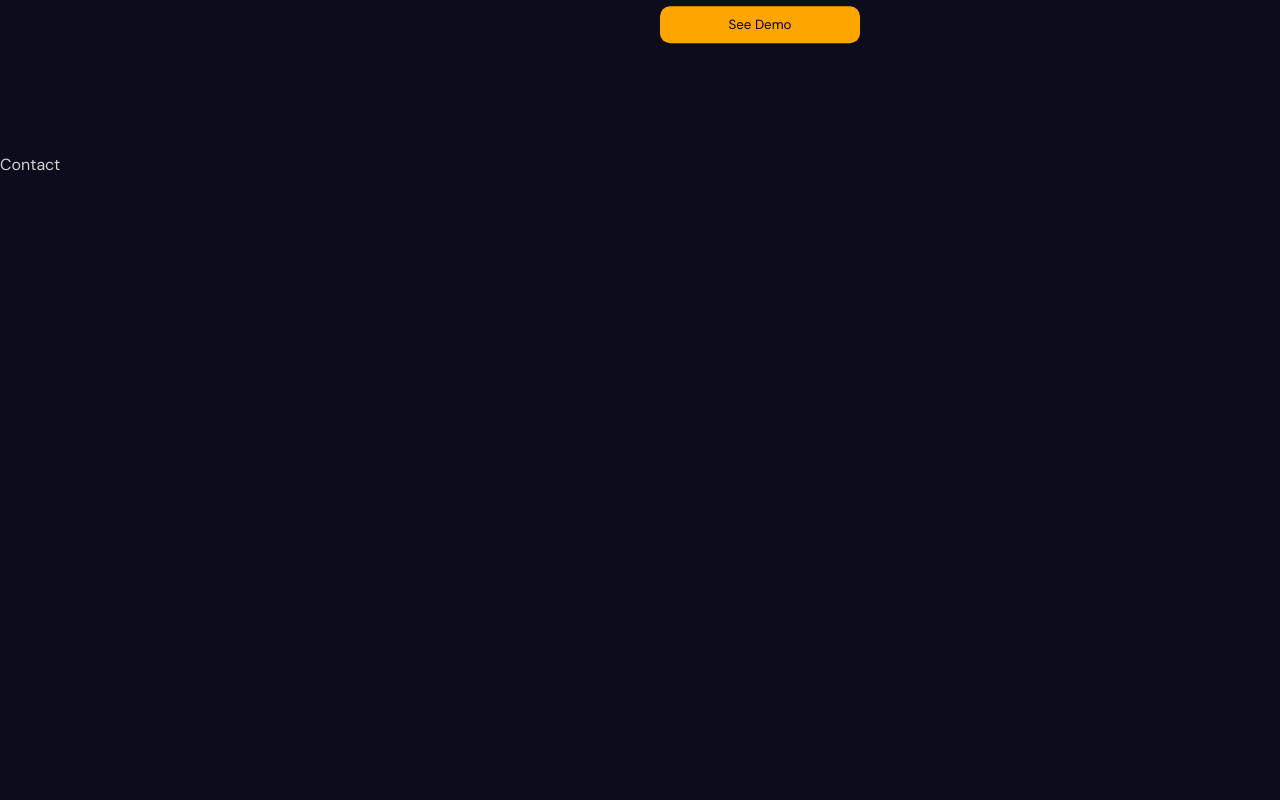
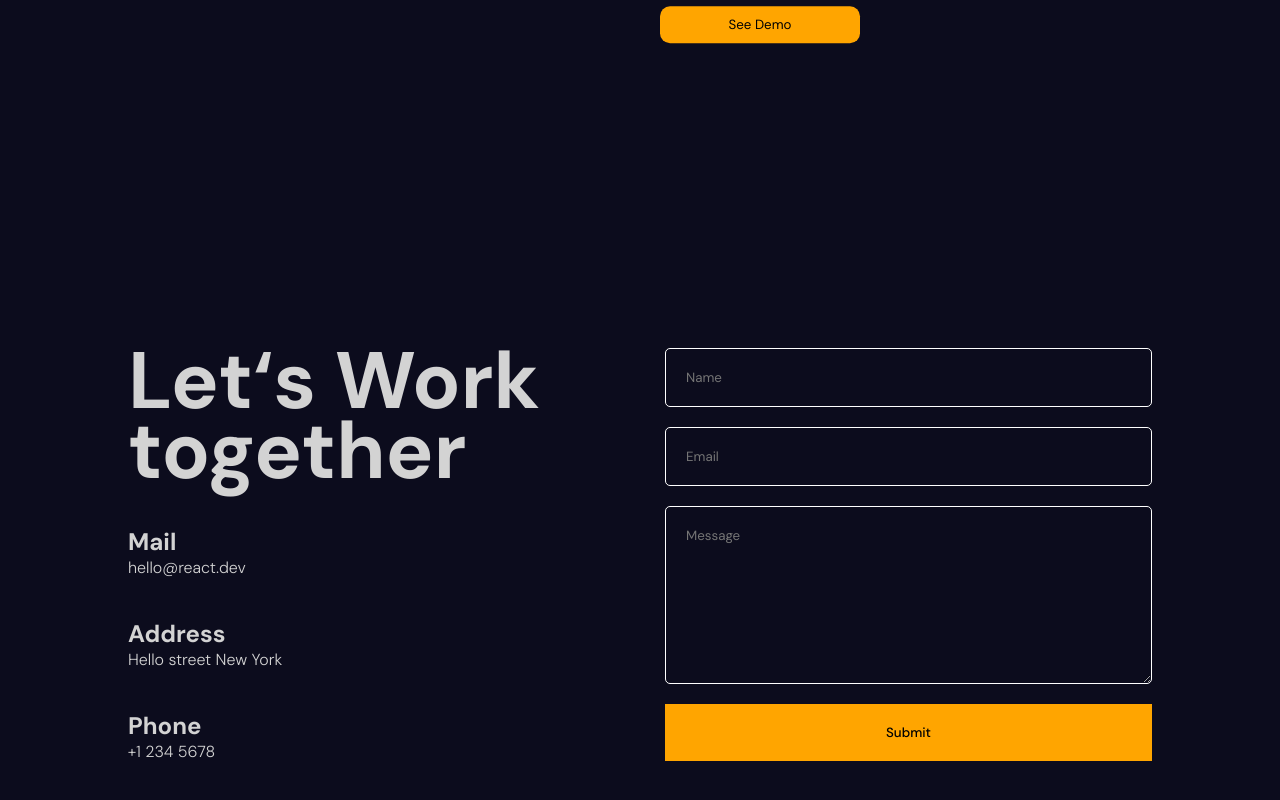
Before and after one commit to Mahmoud-Shoura/animated-portfolio, a React (Vite) app: page / in a window 1280 px wide. Shown: the part 6369-7169 px from the top of the page. Built offline with nearby package versions, Linux system fonts and the light colour scheme.

Commit message:
create contact component

```diff
--- a/src/App.jsx
+++ b/src/App.jsx
@@ -1,4 +1,5 @@
 import "./app.scss";
+import Contact from "./components/contact/Contact";
 import Hero from "./components/hero/Hero";
 import Navbar from "./components/navbar/Navbar";
 import Parallax from "./components/parallax/Parallax";
@@ -22,7 +23,9 @@
         <Parallax type="portfolio" />
       </section>
       <Portfolio />
-      <section id="Contact">Contact</section>
+      <section id="Contact">
+        <Contact />
+      </section>
     </div>
   );
 };
--- /dev/null
+++ b/src/components/contact/Contact.jsx
@@ -0,0 +1,33 @@
+import "./contact.scss";
+
+const Contact = () => {
+  return (
+    <div className="contact">
+      <div className="textContainer">
+        <h1>Let&lsquo;s Work together</h1>
+        <div className="item">
+          <h2>Mail</h2>
+          <span>hello@react.dev</span>
+        </div>
+        <div className="item">
+          <h2>Address</h2>
+          <span>Hello street New York</span>
+        </div>
+        <div className="item">
+          <h2>Phone</h2>
+          <span>+1 234 5678</span>
+        </div>
+      </div>
+      <div className="formContainer">
+        <form>
+          <input type="text" placeholder="Name" required />
+          <input type="email" required placeholder="Email" />
+          <textarea rows={8} placeholder="Message" />
+          <button>Submit</button>
+        </form>
+      </div>
+    </div>
+  );
+};
+
+export default Contact;
--- /dev/null
+++ b/src/components/contact/contact.scss
@@ -0,0 +1,49 @@
+.contact {
+    height: 100%;
+    max-width: 1024px;
+    margin: auto;
+    display: flex;
+    align-items: center;
+    gap: 50px;
+
+    .textContainer {
+        flex: 1;
+        display: flex;
+        flex-direction: column;
+        gap: 40px;
+
+        h1 {
+            font-size: 80px;
+            line-height: 70px;
+        }
+
+        span {
+            font-weight: 300;
+        }
+    }
+    .formContainer {
+        flex: 1;
+        form {
+
+            display: flex;
+            flex-direction: column;
+            gap: 20px;
+
+            input, textarea {
+                padding: 20px;
+                background-color: transparent;
+                border: 1px solid white;
+                color: white;
+                border-radius: 5px;
+            }
+            button {
+                padding: 20px;
+                border: none;
+                background-color: orange;
+                cursor: pointer;
+                font-weight: 500;
+            }
+        }
+
+    }
+}
```
